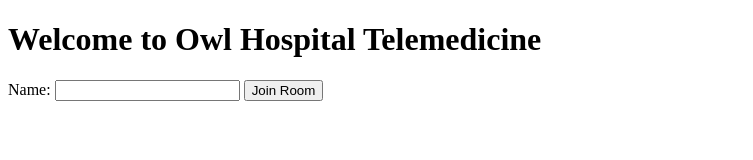
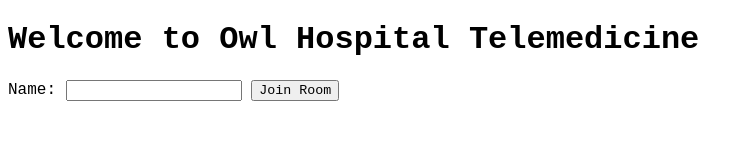
Before and after one commit to annthurium/virtual-waiting-room, a website: page public/patient.html in a window 1280 px wide. Shown: the whole page, without its empty margins (0-753 px from the left). Drawn offline with Linux system fonts and the light colour scheme.

Commit message:
changing the font: instant classiness upgrade

```diff
--- a/index.js
+++ b/index.js
@@ -1,7 +1,4 @@
 /* TODO:
- - implement clicking a button and changing the page state so that it says you're in a waiting room
- - add some css? So that it doesn't look jank?
-
  - add a route for the provider view
  - add html page for the provider view
  - add html form to join the video conference
--- a/public/index.css
+++ b/public/index.css
@@ -1,3 +1,8 @@
+@import url(https://fonts.googleapis.com/css?family=Share + Tech + Mono);
+
+* {
+  font-family: "Share Tech Mono", "Courier New", Courier, fixed-width;
+}
 .hidden {
   display: none;
 }
```
